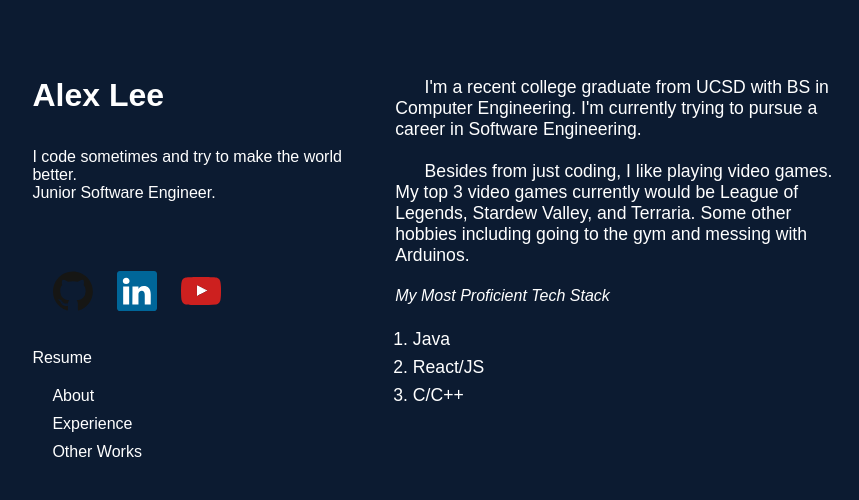
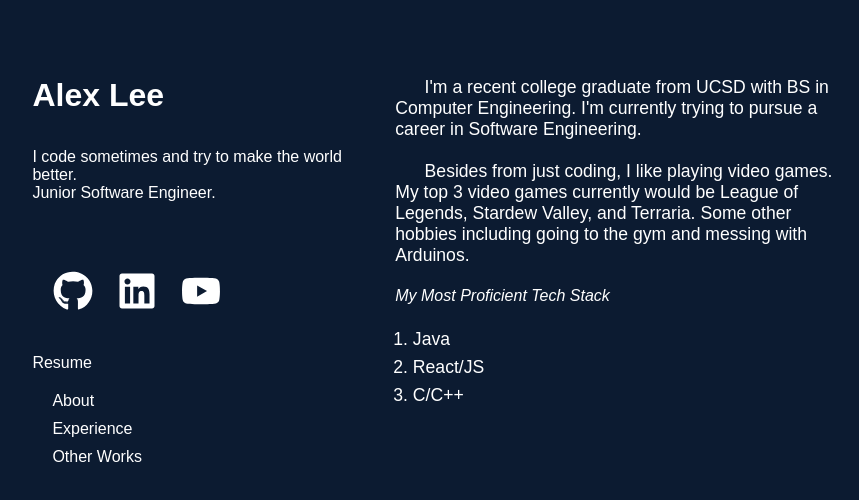
Before and after one commit to alexlee39/My-Website, a React (Vite) app: page / in a window 1280 px wide. Shown: the top 500 px of the page, without its empty margins (198-1057 px from the left). Built offline with nearby package versions, Linux system fonts and the light colour scheme.

Commit message:
Changed svgs into ReactIcons and styled the icons

```diff
--- a/src/components/Profile/Profile.css
+++ b/src/components/Profile/Profile.css
@@ -26,9 +26,26 @@
 .profile .logos{
     display: flex;
     gap: 24px;
+    flex-grow: auto;
     /* justify-content: space-around; */
     padding: 10% 6%;
 }
+
+/* Alternatively set JSX code to have function: size{30px} */
+.profile .logos-items {
+    font-size: 40px; /* Adjust size as needed */
+    /* color: #333;     Optional: Add color */
+  }
+
+  /* Optional to add opaqueness to hover*/
+.profile .logos-items:hover {
+    opacity: 60%;
+    /* color:black; */
+    /* font-size: 20px; Adjust size as needed */
+
+    /* color: #0077b5;  Optional: Add hover effect */
+  }
+
 
 .profile .table-of-contents{
     display: flex;
--- a/src/components/Profile/Profile.jsx
+++ b/src/components/Profile/Profile.jsx
@@ -1,56 +1,46 @@
-import React from 'react'
+import { FaGithub, FaYoutube, FaLinkedin} from 'react-icons/fa6'
 import './Profile.css'
 
 
 const Profile = () => {
   return (
     <div className="profile">
-        <h1 class="name">Alex Lee</h1>
-            <p class="small-desc">
+        <h1 className="name">Alex Lee</h1>
+            <p className="small-desc">
                 I code sometimes and try to make the world better.
                 <br/>
                 Junior Software Engineer.
             </p>
-            <div class="logos">
-                    <a href = "https://github.com/alexlee39" class = "github">
-                    <svg width="40px" height="40px" viewBox="0 -3.5 256 256" xmlns="http://www.w3.org/2000/svg" preserveAspectRatio="xMinYMin meet" onclick = "">
-                        <g fill="#161614">
-                        <path d="M127.505 0C57.095 0 0 57.085 0 127.505c0 56.336 36.534 104.13 87.196 120.99 6.372 1.18 8.712-2.766 8.712-6.134 0-3.04-.119-13.085-.173-23.739-35.473 7.713-42.958-15.044-42.958-15.044-5.8-14.738-14.157-18.656-14.157-18.656-11.568-7.914.872-7.752.872-7.752 12.804.9 19.546 13.14 19.546 13.14 11.372 19.493 29.828 13.857 37.104 10.6 1.144-8.242 4.449-13.866 8.095-17.05-28.32-3.225-58.092-14.158-58.092-63.014 0-13.92 4.981-25.295 13.138-34.224-1.324-3.212-5.688-16.18 1.235-33.743 0 0 10.707-3.427 35.073 13.07 10.17-2.826 21.078-4.242 31.914-4.29 10.836.048 21.752 1.464 31.942 4.29 24.337-16.497 35.029-13.07 35.029-13.07 6.94 17.563 2.574 30.531 1.25 33.743 8.175 8.929 13.122 20.303 13.122 34.224 0 48.972-29.828 59.756-58.22 62.912 4.573 3.957 8.648 11.717 8.648 23.612 0 17.06-.148 30.791-.148 34.991 0 3.393 2.295 7.369 8.759 6.117 50.634-16.879 87.122-64.656 87.122-120.973C255.009 57.085 197.922 0 127.505 0"/>
-                        <path d="M47.755 181.634c-.28.633-1.278.823-2.185.389-.925-.416-1.445-1.28-1.145-1.916.275-.652 1.273-.834 2.196-.396.927.415 1.455 1.287 1.134 1.923M54.027 187.23c-.608.564-1.797.302-2.604-.589-.834-.889-.99-2.077-.373-2.65.627-.563 1.78-.3 2.616.59.834.899.996 2.08.36 2.65M58.33 194.39c-.782.543-2.06.034-2.849-1.1-.781-1.133-.781-2.493.017-3.038.792-.545 2.05-.055 2.85 1.07.78 1.153.78 2.513-.019 3.069M65.606 202.683c-.699.77-2.187.564-3.277-.488-1.114-1.028-1.425-2.487-.724-3.258.707-.772 2.204-.555 3.302.488 1.107 1.026 1.445 2.496.7 3.258M75.01 205.483c-.307.998-1.741 1.452-3.185 1.028-1.442-.437-2.386-1.607-2.095-2.616.3-1.005 1.74-1.478 3.195-1.024 1.44.435 2.386 1.596 2.086 2.612M85.714 206.67c.036 1.052-1.189 1.924-2.705 1.943-1.525.033-2.758-.818-2.774-1.852 0-1.062 1.197-1.926 2.721-1.951 1.516-.03 2.758.815 2.758 1.86M96.228 206.267c.182 1.026-.872 2.08-2.377 2.36-1.48.27-2.85-.363-3.039-1.38-.184-1.052.89-2.105 2.367-2.378 1.508-.262 2.857.355 3.049 1.398"/>
-                        </g>
-                    </svg>
+            <div className="logos">
+                <a href = "https://github.com/alexlee39" className = "github logos-items">
+                    <FaGithub/>
                 </a>
                 {/* <!-- Linkedin --> */}
-                <a href="www.linkedin.com/in/alexander-lee-855a96236" class="linkedin">
-                    <svg width="40px" height="40px" viewBox="0 0 256 256" xmlns="http://www.w3.org/2000/svg">
-                        <g fill="none">
-                        <path d="M0 18.338C0 8.216 8.474 0 18.92 0h218.16C247.53 0 256 8.216 256 18.338v219.327C256 247.79 247.53 256 237.08 256H18.92C8.475 256 0 247.791 0 237.668V18.335z" fill="#069"/>
-                        <path d="M77.796 214.238V98.986H39.488v115.252H77.8zM58.65 83.253c13.356 0 21.671-8.85 21.671-19.91-.25-11.312-8.315-19.915-21.417-19.915-13.111 0-21.674 8.603-21.674 19.914 0 11.06 8.312 19.91 21.169 19.91h.248zM99 214.238h38.305v-64.355c0-3.44.25-6.889 1.262-9.346 2.768-6.885 9.071-14.012 19.656-14.012 13.858 0 19.405 10.568 19.405 26.063v61.65h38.304v-66.082c0-35.399-18.896-51.872-44.099-51.872-20.663 0-29.738 11.549-34.78 19.415h.255V98.99H99.002c.5 10.812-.003 115.252-.003 115.252z" fill="#ffffff"/>
-                        </g>
-                    </svg>
+                <a href="www.linkedin.com/in/alexander-lee-855a96236" className="linkedin logos-items">
+                    <FaLinkedin/>
                 </a>
                 {/* <!-- Youtube --> */}
-                    <a href="#" class="youtube">
-                    <svg class = "youtube" width="40px" height="40px" viewBox="5.368 5.414 53.9 53.9" xmlns="http://www.w3.org/2000/svg"><path fill="#FFF" d="M41.272 31.81c-4.942-2.641-9.674-5.069-14.511-7.604v15.165c5.09-2.767 10.455-5.301 14.532-7.561h-.021z"/><path fill="#E8E0E0" d="M41.272 31.81c-4.942-2.641-14.511-7.604-14.511-7.604l12.758 8.575c.001 0-2.324 1.289 1.753-.971z"/><path fill="#CD201F" d="M27.691 51.242c-10.265-.189-13.771-.359-15.926-.803-1.458-.295-2.725-.95-3.654-1.9-.718-.719-1.289-1.816-1.732-3.338-.38-1.268-.528-2.323-.739-4.9-.323-5.816-.4-10.571 0-15.884.33-2.934.49-6.417 2.682-8.449 1.035-.951 2.239-1.563 3.591-1.816 2.112-.401 11.11-.718 20.425-.718 9.294 0 18.312.317 20.426.718 1.689.317 3.273 1.267 4.203 2.492 2 3.146 2.035 7.058 2.238 10.118.084 1.458.084 9.737 0 11.195-.316 4.836-.57 6.547-1.288 8.321-.444 1.12-.823 1.711-1.479 2.366a7.085 7.085 0 0 1-3.76 1.922c-8.883.668-16.426.813-24.987.676zM41.294 31.81c-4.942-2.641-9.674-5.09-14.511-7.625v15.166c5.09-2.767 10.456-5.302 14.532-7.562l-.021.021z"/></svg>
+                <a href="#" className="youtube logos-items">
+                    <FaYoutube/>
                 </a>
 
             </div>
 
-            <div class="resume-section">
-                <a class="resume" href="../resume/Software/Resume.pdf"> Resume</a>
+            <div className="resume-section">
+                <a className="resume" href="../resume/Software/Resume.pdf"> Resume</a>
             </div>
 
-            <div class="table-of-contents">
-                <div class="about-section">
+            <nav className="table-of-contents">
+                <div className="about-section">
                     <a href="#about"> About</a>
                 </div>
-                <div class="experience-section">
+                <div className="experience-section">
                     <a href="#experience"> Experience</a>
                 </div>
-                <div class="other-works-section">
+                <div className="other-works-section">
                     <a href="#other-works" > Other Works</a>
                 </div>
-            </div>
+            </nav>
     </div>
   )
 }
```
